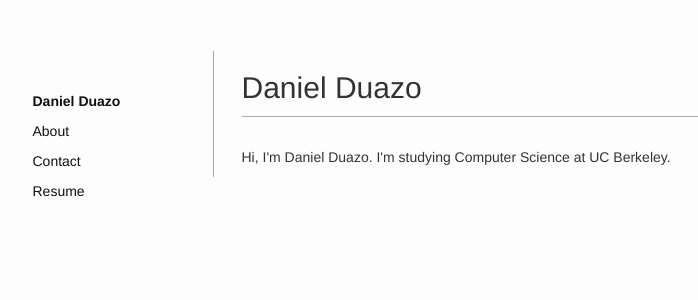
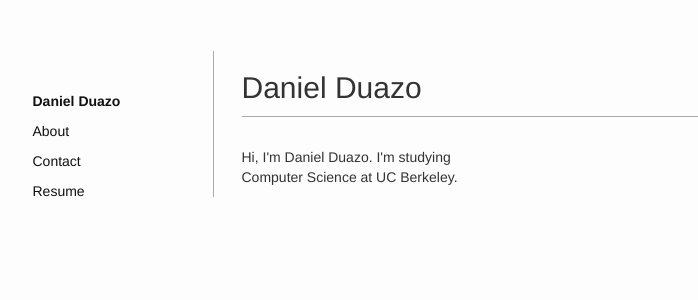
Before and after one commit to danielduazo/danielduazo.github.io, a Jekyll site: the page built from index.html, in a window 1280 px wide. Shown: the top 300 px of the page, without its empty margins (135-833 px from the left). Built offline with Jekyll 4.4.1, drawn with Linux system fonts in a browser that asks for light colours.

Commit message:
Playing with col widths

```diff
--- a/index.html
+++ b/index.html
@@ -6,7 +6,7 @@ description:
 ---
 
 <div class="row">
-    <div class="col-sm-12">
+    <div class="col-md-4 col-md-8">
         <p>
           Hi, I'm Daniel Duazo. I'm studying Computer Science at UC Berkeley.
         </p>
```
